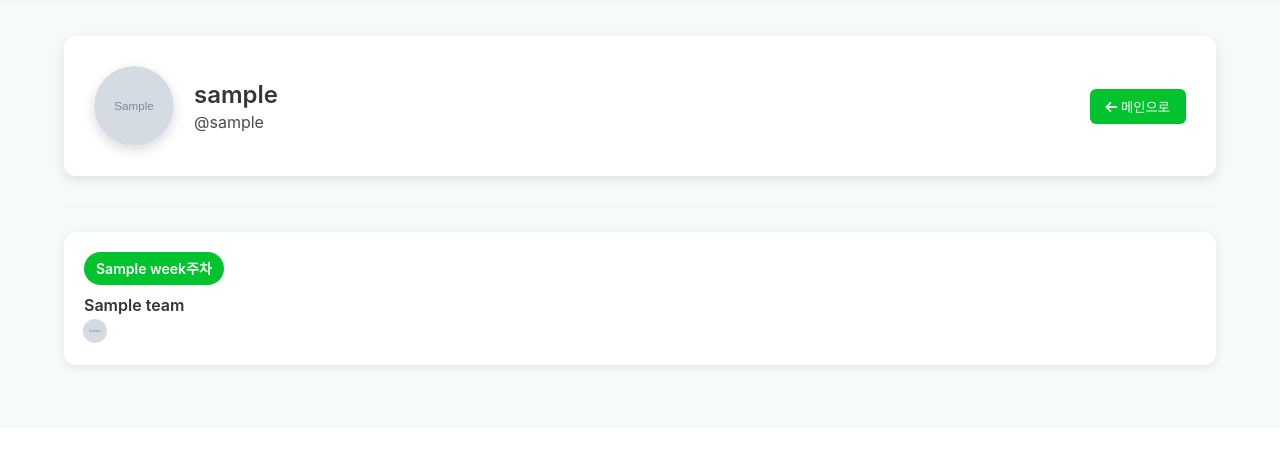
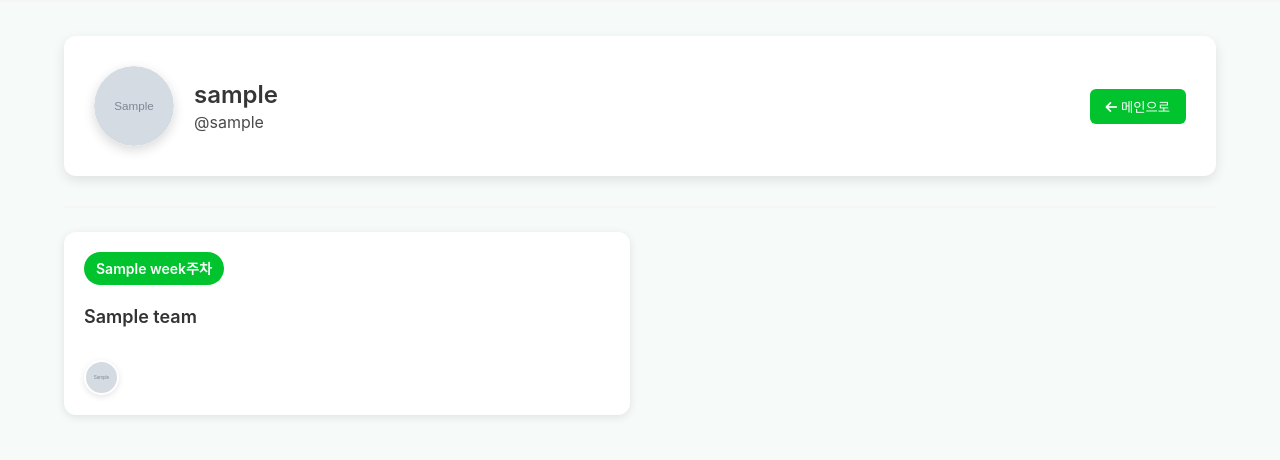
Before and after one commit to gimiseo/0weeks_team2, a Flask app: template templates/user_profile.html in a window 1280 px wide. Shown: the part 64-524 px from the top of the page. Run offline with Flask 3, Linux system fonts and the light colour scheme; the template is opened without the code that fills it: most values are stand-ins (such as "Sample title", 1, 10 or a date in 2020); grey boxes marked "Sample" are stand-in pictures.

Commit message:
팀 고유성, 유저페이지 수정

```diff
--- a/app.py
+++ b/app.py
@@ -296,6 +296,20 @@ def team_signup():
         team_name = request.form["team_name"]
         week = int(request.form["week"])
         team_password = request.form["team_password"]
+
+        # 현재 사용자 정보 조회
+        current_user = users_collection.find_one({"username": username})
+        if not current_user:
+            return redirect(url_for("login"))
+
+        # 해당 주차에 이미 팀에 소속되어 있는지 확인
+        existing_membership = db["teams"].find_one({
+            "week": week,
+            "members.userId": current_user["_id"]
+        })
+
+        if existing_membership:
+            return f'{week}주차에 이미 "{existing_membership["teamName"]}" 팀에 소속되어 있습니다. 한 주차에는 하나의 팀에만 소속될 수 있습니다.'
 
         # 1. 같은 주차에 같은 이름의 팀이 있는지 확인
         existing_team_by_name = db["teams"].find_one({
@@ -472,6 +486,15 @@ def team_join(default_week=None):
         if not current_user:
             return redirect(url_for("login"))
 
+        # 해당 주차에 이미 팀에 소속되어 있는지 확인
+        existing_membership = db["teams"].find_one({
+            "week": week,
+            "members.userId": current_user["_id"]
+        })
+
+        if existing_membership:
+            return f'{week}주차에 이미 "{existing_membership["teamName"]}" 팀에 소속되어 있습니다. 한 주차에는 하나의 팀에만 소속될 수 있습니다.'
+
         # 해당 주차의 모든 팀 조회
         teams_in_week = list(db["teams"].find({"week": week}))
 
@@ -541,6 +564,17 @@ def team_join_specific(team_id):
         current_user = users_collection.find_one({"username": username})
         if not current_user:
             return redirect(url_for("login"))
+
+        # 해당 주차에 이미 팀에 소속되어 있는지 확인
+        existing_membership = db["teams"].find_one({
+            "week": team["week"],
+            "members.userId": current_user["_id"]
+        })
+
+        if existing_membership:
+            return render_template("team_join_specific.html",
+                                 team=team,
+                                 error=f'{team["week"]}주차에 이미 "{existing_membership["teamName"]}" 팀에 소속되어 있습니다. 한 주차에는 하나의 팀에만 소속될 수 있습니다.')
 
         # 비밀번호 확인
         if not check_password_hash(team["roomPasswordHash"], team_password):
@@ -1227,59 +1261,6 @@ def delete_post():
         return f'<script>alert("게시글 삭제 중 오류가 발생했습니다."); window.location.href="/team_page/{team_id}";</script>'
 
 @app.route("/delete_team", methods=["POST"])
-def delete_team():
-    username = get_current_user(request)
-    if not username:
-        return redirect(url_for("login"))
-
-    team_id = request.form.get("team_id")
-
-    if not team_id:
-        return '<script>alert("팀 정보가 올바르지 않습니다."); history.back();</script>'
-
-    try:
-        team_object_id = ObjectId(team_id)
-    except:
-        return '<script>alert("잘못된 팀 ID입니다."); history.back();</script>'
-
-    # 현재 사용자 정보 조회
-    current_user = users_collection.find_one({"username": username})
-    if not current_user:
-        return redirect(url_for("login"))
-
-    # 팀 정보 조회
-    team = db["teams"].find_one({"_id": team_object_id})
-
-    if not team:
-        return '<script>alert("해당 팀을 찾을 수 없습니다."); history.back();</script>'
-
-    # 현재 사용자가 팀장인지 확인
-    is_master = any(
-        member["userId"] == current_user["_id"] and member["role"] == "master"
-        for member in team.get("members", [])
-    )
-
-    if not is_master:
-        return '<script>alert("팀장만 팀을 삭제할 수 있습니다."); history.back();</script>'
-
-    try:
-        # 팀의 모든 이미지 삭제
-        deleted_images = delete_team_images(team)
-        if deleted_images:
-            print(f"팀 '{team['teamName']}'에서 {len(deleted_images)}개의 이미지를 삭제했습니다.")
-
-        # 팀 삭제
-        result = db["teams"].delete_one({"_id": team_object_id})
-
-        if result.deleted_count > 0:
-            # 성공 시 메인 페이지로 리다이렉트
-            return '<script>alert("팀이 성공적으로 삭제되었습니다."); window.location.href="/main_page";</script>'
-        else:
-            return '<script>alert("팀 삭제에 실패했습니다."); history.back();</script>'
-
-    except Exception as e:
-        print(f"팀 삭제 중 오류 발생: {e}")
-        return '<script>alert("팀 삭제 중 오류가 발생했습니다."); history.back();</script>'@app.route("/delete_team", methods=["POST"])
 def delete_team():
     username = get_current_user(request)
     if not username:
@@ -1978,4 +1959,4 @@ def delete_notification():
         return jsonify({"error": f"잘못된 알림 ID입니다: {str(e)}"}), 400
 
 if __name__ == "__main__":
-    app.run(debug=True)
+    app.run('0.0.0.0', port=5001, debug=True)
--- a/templates/user_profile.html
+++ b/templates/user_profile.html
@@ -133,11 +133,9 @@
       padding: 20px;
       border-radius: 12px;
       box-shadow: 0 2px 8px rgba(0, 0, 0, .1);
-      display: flex;
-      justify-content: space-between;
-      align-items: center;
       cursor: pointer;
       transition: transform 0.2s ease;
+      width: 100%;
     }
 
     .week-team-bar:hover {
@@ -148,8 +146,7 @@
     .week-team {
       display: flex;
       flex-direction: column;
-      align-items: flex-start;
-      gap: 8px;
+      gap: 10px;
     }
 
     .week {
@@ -159,35 +156,46 @@
       border-radius: 20px;
       font-weight: 600;
       font-size: 14px;
-    }
-
-    .tag-container {
-      display: flex;
-      align-items: center;
-      gap: 15px;
-    }
-
-    .profile-pics {
-      display: flex;
-      gap: -3px;
-    }
-
-    .profile-circle {
-      width: 28px;
-      height: 28px;
-      border-radius: 50%;
-      background: #ddd;
-      border: 2px solid white;
-      margin-left: -3px;
-      cursor: pointer;
-      background-size: cover;
-      background-position: center;
+      display: inline-block;
+      width: fit-content;
     }
 
     .team-name {
       font-weight: 600;
       color: #333;
-      font-size: 16px;
+      font-size: 18px;
+      margin-bottom: 8px;
+    }
+
+    .profile-pics {
+      display: flex;
+      gap: 4px;
+      flex-wrap: wrap;
+    }
+
+    .profile-circle {
+      width: 35px;
+      height: 35px;
+      border-radius: 50%;
+      background: #ddd;
+      border: 2px solid white;
+      cursor: pointer;
+      background-size: cover;
+      background-position: center;
+      box-shadow: 0 2px 6px rgba(0, 0, 0, 0.1);
+    }
+
+    .team-grid {
+      display: grid;
+      grid-template-columns: 1fr 1fr;
+      gap: 20px;
+      margin-bottom: 20px;
+    }
+
+    @media (max-width: 768px) {
+      .team-grid {
+        grid-template-columns: 1fr;
+      }
     }
 
     .pagination-controls {
@@ -400,24 +408,38 @@
   <!-- 하단: 팀 리스트 -->
   <div class="team-list" id="teamList">
     {% if user_teams %}
+      <div class="team-grid">
         {% for team in user_teams %}
         <div class="week-team-bar" onclick="window.location.href='/team_page/{{ team.id }}'">
           <div class="week-team">
+            <div class="is-flex is-justify-content-between is-align-items-center mb-2">
               <span class="week">{{ team.week }}주차</span>
+              {% for member in team.members %}
+                {% if member.username == target_user.username and member.role == 'master' %}
+                  <span class="tag is-warning is-small">팀장</span>
+                {% endif %}
+              {% endfor %}
+            </div>
             <span class="team-name">{{ team.teamName }}</span>
-        </div>
-        <div class="tag-container">
+            <div class="mt-3">
               <div class="profile-pics">
-            {% for member in team.members[:3] %}
+                {% for member in team.members[:4] %}
                 <div class="profile-circle"
                      style="background-image: url('/static/profile_imgs/{{ member.profile_img if member.profile_img else 'default-avatar.jpg' }}'); background-size: cover; background-position: center;"
                      onclick="event.stopPropagation(); window.location.href='/user/{{ member.username }}';"
                      title="{{ member.nickname }}"></div>
                 {% endfor %}
+                {% if team.member_count > 4 %}
+                <div class="profile-circle" style="background: #f0f0f0; display: flex; align-items: center; justify-content: center; color: #999; font-weight: 600; font-size: 10px;">
+                  +{{ team.member_count - 4 }}
+                </div>
+                {% endif %}
+              </div>
             </div>
           </div>
         </div>
         {% endfor %}
+      </div>
     {% else %}
       <div class="has-text-centered" style="padding: 40px;">
         <i class="fas fa-users" style="font-size: 48px; color: #ccc; margin-bottom: 20px;"></i>
@@ -437,8 +459,8 @@
     {% endif %}
   </div>
 
-  <!-- 페이지네이션 버튼 (팀이 있을 때만 표시) -->
-  {% if user_teams and user_teams|length > 5 %}
+  <!-- 페이지네이션 버튼 (팀이 4개 초과일 때만 표시) -->
+  {% if user_teams and user_teams|length > 4 %}
   <div class="pagination-controls">
     <button id="prevBtn" disabled>↑ 이전</button>
     <button id="nextBtn">↓ 다음</button>
@@ -450,19 +472,23 @@
 
 <script>
   document.addEventListener("DOMContentLoaded", function () {
-    const itemsPerPage = 5;
+    const itemsPerPage = 4;  // 한 페이지에 4개의 팀 카드만 표시
     let currentPage = 0;
 
-    const teamList = document.getElementById("teamList");
-    if (!teamList) return;
+    const teamGrid = document.querySelector(".team-grid");
+    if (!teamGrid) return;
 
-    const teams = Array.from(teamList.children).filter(child => child.classList.contains('week-team-bar'));
+    const teams = Array.from(teamGrid.children);
     const prevBtn = document.getElementById("prevBtn");
     const nextBtn = document.getElementById("nextBtn");
 
-    // 팀이 5개 이하면 페이지네이션 숨기기
+    // 팀이 4개 이하면 페이지네이션 숨기기
     if (teams.length <= itemsPerPage) {
       teams.forEach(team => team.style.display = "block");
+      const paginationControls = document.querySelector('.pagination-controls');
+      if (paginationControls) {
+        paginationControls.style.display = 'none';
+      }
       return;
     }
 
@@ -478,13 +504,13 @@
     }
 
     function renderPage(withAnimation = true) {
-      if (withAnimation) {
-        teamList.classList.add("fade-out");
+      if (withAnimation && teamGrid) {
+        teamGrid.classList.add("fade-out");
         setTimeout(() => {
           updateVisibleItems();
-          teamList.classList.remove("fade-out");
-          teamList.classList.add("fade-in");
-          setTimeout(() => teamList.classList.remove("fade-in"), 400);
+          teamGrid.classList.remove("fade-out");
+          teamGrid.classList.add("fade-in");
+          setTimeout(() => teamGrid.classList.remove("fade-in"), 400);
         }, 400);
       } else {
         updateVisibleItems();
@@ -513,7 +539,7 @@
     renderPage(false);
   });
 
-  // 알림 관련 함수들 (기존과 동일)
+  // 알림 관련 함수들
   function loadNotifications() {
     fetch('/get_notifications')
       .then(response => response.json())
```
Also changed, not shown: 1 other file. Lines whose indentation alone changed are shown as unchanged.
